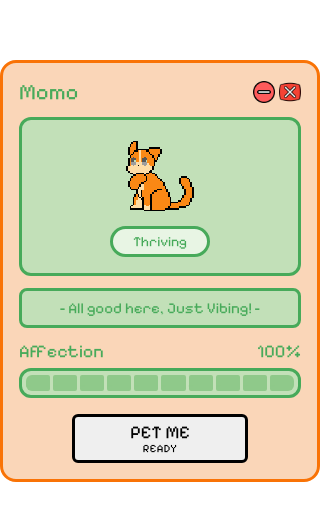
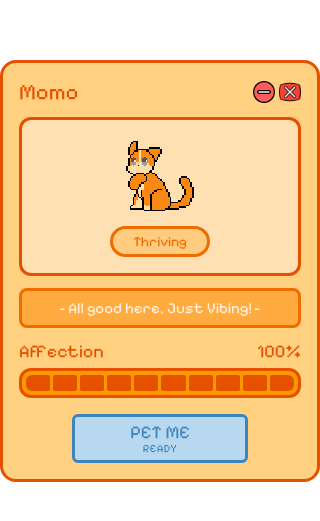
Before and after one commit to Expelliarmus3/Tomodachi, an Electron app: page cat-buddy/index.html in a window 320 px wide. Shown: the part 151-672 px from the top of the page. Drawn offline with Linux system fonts and the light colour scheme; files whose address does not match are found by name.

Commit message:
Update color scheme for UI elements to enhance visual consistency

```diff
--- a/cat-buddy/script.js
+++ b/cat-buddy/script.js
@@ -45,8 +45,8 @@ function updateUI() {
   bars.forEach((bar, i) => {
     const threshold = (i + 1) * 10;
     const filled = affection_level >= threshold;
-    bar.style.background = filled ? "#8FC98A" : "#C2E0B8";
-    bar.style.color = filled ? "#8FC98A" : "#C2E0B8";
+    bar.style.background = filled ? "#e65100" : "#ff9800";
+    bar.style.color = filled ? "#e65100" : "#ff9800";
   });
 
   // State & Message handling based on elapsed seconds
--- a/cat-buddy/styles.css
+++ b/cat-buddy/styles.css
@@ -23,9 +23,9 @@ body {
   display: flex;
   flex-direction: column;
   gap: 12px;
-  border: 3px solid #F97306;
+  border: 3px solid #e65100;
   border-radius: 16px;
-  background: #fad6b8;
+  background: #ffd180;
   font-family: "Pixelify Sans", sans-serif;
   overflow: hidden;
 }
@@ -47,7 +47,7 @@ button {
 #cats-name {
   font-size: 1.375rem;
   font-weight: normal;
-  color: #47aa5a;
+  color: #e65100;
 }
 
 .title-bar-btns {
@@ -78,9 +78,9 @@ button {
   justify-content: center;
   align-items: center;
   gap: 10px;
-  border: 3px solid #47aa5a;
+  border: 3px solid #e65100;
   border-radius: 12px;
-  background: #c2e0b8;
+  background: #ffe0b2;
 }
 
 #cat {
@@ -95,14 +95,14 @@ button {
   display: flex;
   justify-content: center;
   align-items: center;
-  border: 3px solid #47aa5a;
+  border: 3px solid #ef6c00;
   border-radius: 18px;
-  background: #e8f5e4;
+  background: #ffcc80;
 }
 
 #mood {
   font-size: 0.875rem;
-  color: #47aa5a;
+  color: #ef6c00;
 }
 
 /* Care reminder */
@@ -113,14 +113,14 @@ button {
   justify-content: center;
   align-items: center;
   text-align: center;
-  border: 3px solid #47aa5a;
+  border: 3px solid #ef6c00;
   border-radius: 8px;
-  background: #c2e0b8;
+  background: #ffab40;
 }
 
 #message {
   font-size: 0.95rem;
-  color: #47aa5a;
+  color: #fff3e0;
 }
 
 /* Water meter */
@@ -138,7 +138,7 @@ button {
 #pet,
 #percentage {
   font-size: 1.125rem;
-  color: #47aa5a;
+  color: #e65100;
 }
 
 .pet-bar {
@@ -149,15 +149,15 @@ button {
   justify-content: space-between;
   align-items: center;
   gap: 3px;
-  border: 3px solid #47aa5a;
+  border: 3px solid #e65100;
   border-radius: 12px;
-  background: #c2e0b8;
+  background: #ff9800;
 }
 
 .percentage-bar {
   flex: 1;
   height: 100%;
-  background: #8fc98a;
+  background: #e65100;
   color: transparent; /* Hides text nodes inside percentage-bar */
   border-radius: 2px;
 }
@@ -193,7 +193,7 @@ button {
   border-radius: 6px;
 }
 
-#water-btn {
+#pet-btn {
   border-color: #3c84bd;
   background: #b8d8f0;
   color: #3c84bd;
```
